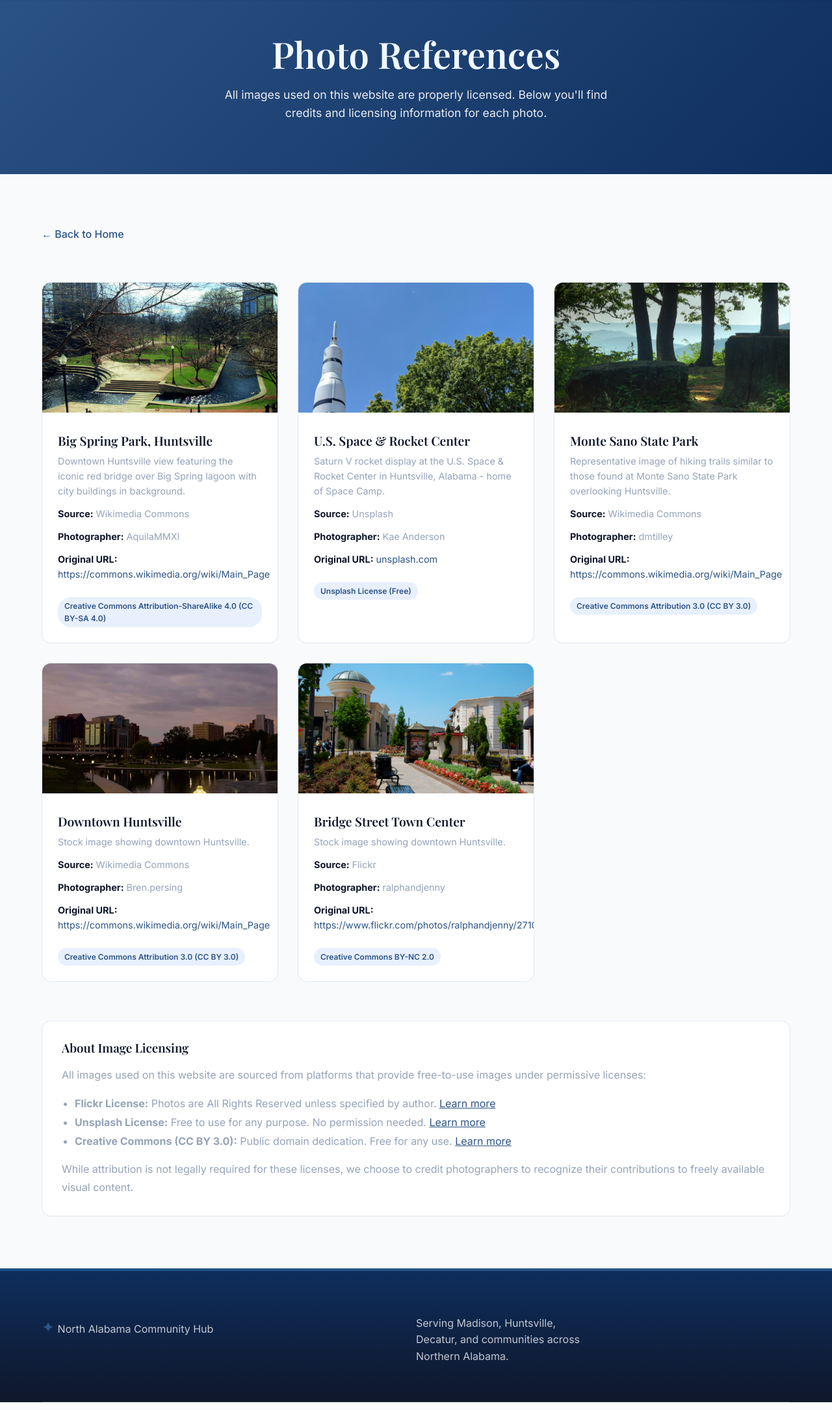
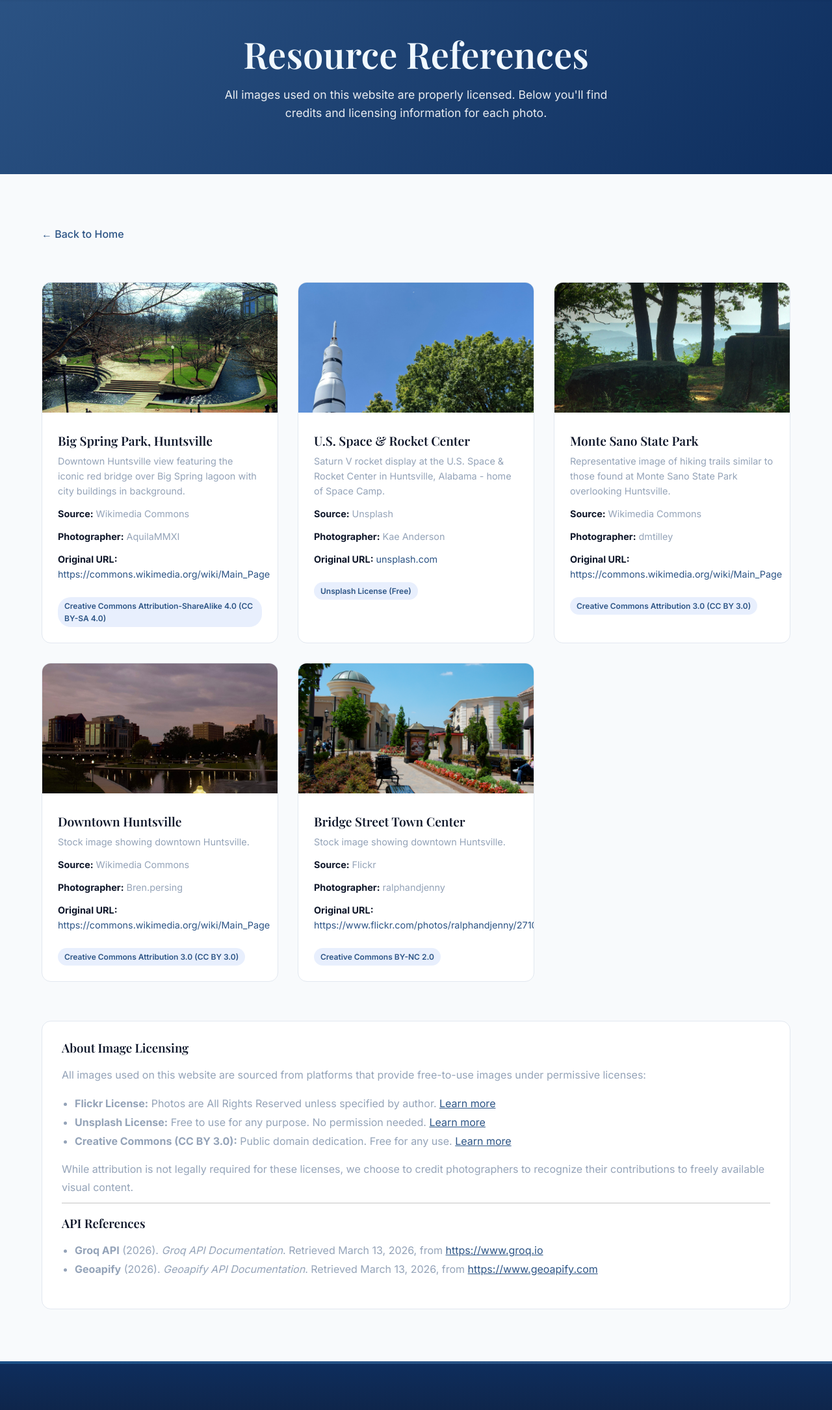
Before and after one commit to sleepyllie/webmaster26, a Flask app: page /references in a window 1280 px wide. Shown: the part 71-2241 px from the top of the page at 65% size. Run offline with Flask 3, Linux system fonts and the light colour scheme; data that the repository does not hold is empty; parts of the project's set-up code (start-up, migrations or seed data) failed here and were passed over.

Commit message:
Refactor references.html to update API references
Refactor HTML structure and improve formatting for readability. Update header and license information sections.

```diff
--- a/templates/references.html
+++ b/templates/references.html
@@ -1,15 +1,19 @@
 <!DOCTYPE html>
 <html lang="en">
+
 <head>
     <meta charset="UTF-8">
     <meta name="viewport" content="width=device-width, initial-scale=1.0">
     <title>Photo References | North Alabama Community Resource Hub</title>
-    <meta name="description" content="Photo credits and licensing information for images used on the North Alabama Community Resource Hub.">
+    <meta name="description"
+        content="Photo credits and licensing information for images used on the North Alabama Community Resource Hub.">
 
     <!-- Fonts -->
     <link rel="preconnect" href="https://fonts.googleapis.com">
     <link rel="preconnect" href="https://fonts.gstatic.com" crossorigin>
-    <link href="https://fonts.googleapis.com/css2?family=Inter:wght@400;500;600;700&family=Playfair+Display:wght@500;600;700&display=swap" rel="stylesheet">
+    <link
+        href="https://fonts.googleapis.com/css2?family=Inter:wght@400;500;600;700&family=Playfair+Display:wght@500;600;700&display=swap"
+        rel="stylesheet">
 
     <!-- CSS -->
     <link rel="stylesheet" href="{{ url_for('static', filename='css/style.css') }}">
@@ -143,8 +147,48 @@
         .back-link:hover {
             gap: 12px;
         }
+
+        .api-footer {
+            background-color: #f9f9f9;
+            padding: 20px;
+            border-top: 2px solid #e0e0e0;
+            font-family: 'Arial', sans-serif;
+            font-size: 0.9rem;
+            color: #333;
+        }
+
+        .api-footer h3 {
+            margin-bottom: 10px;
+            font-size: 1rem;
+            color: #111;
+        }
+
+        .api-footer ul {
+            list-style: none;
+            padding-left: 0;
+            margin: 0;
+        }
+
+        .api-footer li {
+            margin-bottom: 8px;
+            line-height: 1.4;
+        }
+
+        .api-footer a {
+            color: #0077cc;
+            text-decoration: none;
+        }
+
+        .api-footer a:hover {
+            text-decoration: underline;
+        }
+
+        .api-name {
+            font-weight: bold;
+        }
     </style>
 </head>
+
 <body>
     <!-- Header -->
     <header class="header">
@@ -172,8 +216,9 @@
     <!-- Hero -->
     <section class="references-hero">
         <div class="container">
-            <h1 style="color: aliceblue;">Photo References</h1>
-            <p>All images used on this website are properly licensed. Below you'll find credits and licensing information for each photo.</p>
+            <h1 style="color: aliceblue;">Resource References</h1>
+            <p>All images used on this website are properly licensed. Below you'll find credits and licensing
+                information for each photo.</p>
         </div>
     </section>
 
@@ -188,11 +233,14 @@
                     <img src="/static/images/bigspring.jpg" alt="Big Spring Park, Huntsville">
                     <div class="reference-card-content">
                         <h3>Big Spring Park, Huntsville</h3>
-                        <p>Downtown Huntsville view featuring the iconic red bridge over Big Spring lagoon with city buildings in background.</p>
+                        <p>Downtown Huntsville view featuring the iconic red bridge over Big Spring lagoon with city
+                            buildings in background.</p>
                         <div class="reference-meta">
                             <p><strong>Source:</strong> Wikimedia Commons</p>
                             <p><strong>Photographer:</strong> AquilaMMXI</p>
-                            <p><strong>Original URL:</strong> <a href="https://commons.wikimedia.org/wiki/File:Big_Spring_Park_overlook.jpg" target="_blank" rel="noopener">https://commons.wikimedia.org/wiki/Main_Page</a></p>
+                            <p><strong>Original URL:</strong> <a
+                                    href="https://commons.wikimedia.org/wiki/File:Big_Spring_Park_overlook.jpg"
+                                    target="_blank" rel="noopener">https://commons.wikimedia.org/wiki/Main_Page</a></p>
                         </div>
                         <span class="license-badge">Creative Commons Attribution-ShareAlike 4.0 (CC BY-SA 4.0)</span>
                     </div>
@@ -203,11 +251,14 @@
                     <img src="/static/images/space_center.jpg" alt="Space and Rocket Center">
                     <div class="reference-card-content">
                         <h3>U.S. Space & Rocket Center</h3>
-                        <p>Saturn V rocket display at the U.S. Space & Rocket Center in Huntsville, Alabama - home of Space Camp.</p>
+                        <p>Saturn V rocket display at the U.S. Space & Rocket Center in Huntsville, Alabama - home of
+                            Space Camp.</p>
                         <div class="reference-meta">
                             <p><strong>Source:</strong> Unsplash</p>
                             <p><strong>Photographer:</strong> Kae Anderson</p>
-                            <p><strong>Original URL:</strong> <a href="https://unsplash.com/photos/white-concrete-tower-under-blue-sky-during-daytime-3PW2PjUjJtc" target="_blank" rel="noopener">unsplash.com</a></p>
+                            <p><strong>Original URL:</strong> <a
+                                    href="https://unsplash.com/photos/white-concrete-tower-under-blue-sky-during-daytime-3PW2PjUjJtc"
+                                    target="_blank" rel="noopener">unsplash.com</a></p>
                         </div>
                         <span class="license-badge">Unsplash License (Free)</span>
                     </div>
@@ -218,11 +269,14 @@
                     <img src="/static/images/montesano.jpg" alt="Forest trail">
                     <div class="reference-card-content">
                         <h3>Monte Sano State Park</h3>
-                        <p>Representative image of hiking trails similar to those found at Monte Sano State Park overlooking Huntsville.</p>
+                        <p>Representative image of hiking trails similar to those found at Monte Sano State Park
+                            overlooking Huntsville.</p>
                         <div class="reference-meta">
                             <p><strong>Source:</strong> Wikimedia Commons</p>
                             <p><strong>Photographer:</strong> dmtilley</p>
-                            <p><strong>Original URL:</strong> <a href="https://commons.wikimedia.org/wiki/File:Monte_Sano_State_Park_Overlook_-_panoramio.jpg" target="_blank" rel="noopener">https://commons.wikimedia.org/wiki/Main_Page</a></p>
+                            <p><strong>Original URL:</strong> <a
+                                    href="https://commons.wikimedia.org/wiki/File:Monte_Sano_State_Park_Overlook_-_panoramio.jpg"
+                                    target="_blank" rel="noopener">https://commons.wikimedia.org/wiki/Main_Page</a></p>
                         </div>
                         <span class="license-badge">Creative Commons Attribution 3.0 (CC BY 3.0)</span>
                     </div>
@@ -237,7 +291,9 @@
                         <div class="reference-meta">
                             <p><strong>Source:</strong> Wikimedia Commons</p>
                             <p><strong>Photographer:</strong> Bren.persing</p>
-                            <p><strong>Original URL:</strong> <a href="https://upload.wikimedia.org/wikipedia/commons/e/e5/Skyline_of_Huntsville.jpg" target="_blank" rel="noopener">https://commons.wikimedia.org/wiki/Main_Page</a></p>
+                            <p><strong>Original URL:</strong> <a
+                                    href="https://upload.wikimedia.org/wikipedia/commons/e/e5/Skyline_of_Huntsville.jpg"
+                                    target="_blank" rel="noopener">https://commons.wikimedia.org/wiki/Main_Page</a></p>
                         </div>
                         <span class="license-badge">Creative Commons Attribution 3.0 (CC BY 3.0)</span>
                     </div>
@@ -252,7 +308,8 @@
                         <div class="reference-meta">
                             <p><strong>Source:</strong> Flickr</p>
                             <p><strong>Photographer:</strong> ralphandjenny</p>
-                            <p><strong>Original URL:</strong> <a href="" target="_blank" rel="noopener">https://www.flickr.com/photos/ralphandjenny/2710441766</a></p>
+                            <p><strong>Original URL:</strong> <a href="" target="_blank"
+                                    rel="noopener">https://www.flickr.com/photos/ralphandjenny/2710441766</a></p>
                         </div>
                         <span class="license-badge">Creative Commons BY-NC 2.0</span>
                     </div>
@@ -262,17 +319,41 @@
             <!-- License Information -->
             <div class="license-info">
                 <h3>About Image Licensing</h3>
-                <p>All images used on this website are sourced from platforms that provide free-to-use images under permissive licenses:</p>
+                <p>All images used on this website are sourced from platforms that provide free-to-use images under
+                    permissive licenses:</p>
                 <ul style="margin: 16px 0; padding-left: 20px; color: var(--text-muted); line-height: 1.8;">
-                    <li><strong>Flickr License:</strong> Photos are All Rights Reserved unless specified by author.  <a href="https://pixabay.com/service/license/" target="_blank" rel="noopener">Learn more</a></li>
-                    <li><strong>Unsplash License:</strong> Free to use for any purpose. No permission needed. <a href="https://unsplash.com/license" target="_blank" rel="noopener">Learn more</a></li>
-                    <li><strong>Creative Commons (CC BY 3.0):</strong> Public domain dedication. Free for any use. <a href="https://creativecommons.org/publicdomain/zero/1.0/" target="_blank" rel="noopener">Learn more</a></li>
+                    <li><strong>Flickr License:</strong> Photos are All Rights Reserved unless specified by author. <a
+                            href="https://pixabay.com/service/license/" target="_blank" rel="noopener">Learn more</a>
+                    </li>
+                    <li><strong>Unsplash License:</strong> Free to use for any purpose. No permission needed. <a
+                            href="https://unsplash.com/license" target="_blank" rel="noopener">Learn more</a></li>
+                    <li><strong>Creative Commons (CC BY 3.0):</strong> Public domain dedication. Free for any use. <a
+                            href="https://creativecommons.org/publicdomain/zero/1.0/" target="_blank"
+                            rel="noopener">Learn more</a></li>
                 </ul>
-                <p>While attribution is not legally required for these licenses, we choose to credit photographers to recognize their contributions to freely available visual content.</p>
+                <p style="padding-bottom: 10px;">While attribution is not legally required for these licenses, we choose to credit photographers to
+                    recognize their contributions to freely available visual content.</p>
+                <div class="divider" style="padding: 10px; border-top: 1px solid rgb(196, 196, 196);"></div>
+                <h3>API References</h3>
+                <ul style="margin: 16px 0; padding-left: 20px; color: var(--text-muted); line-height: 1.8;">
+                    <li>
+                        <span class="api-name">Groq API</span> (2026).
+                        <em>Groq API Documentation</em>.
+                        Retrieved March 13, 2026, from
+                        <a href="https://www.groq.io" target="_blank" rel="noopener noreferrer">https://www.groq.io</a>
+                    </li>
+                    <li>
+                        <span class="api-name">Geoapify</span> (2026).
+                        <em>Geoapify API Documentation</em>.
+                        Retrieved March 13, 2026, from
+                        <a href="https://www.geoapify.com" target="_blank"
+                            rel="noopener noreferrer">https://www.geoapify.com</a>
+                    </li>
+                </ul>
             </div>
         </div>
+
     </section>
-
     <!-- Footer -->
     <footer class="footer">
         <div class="container">
@@ -289,4 +370,5 @@
     <!-- JavaScript -->
     <script src="{{ url_for('static', filename='js/app.js') }}"></script>
 </body>
+
 </html>
```
